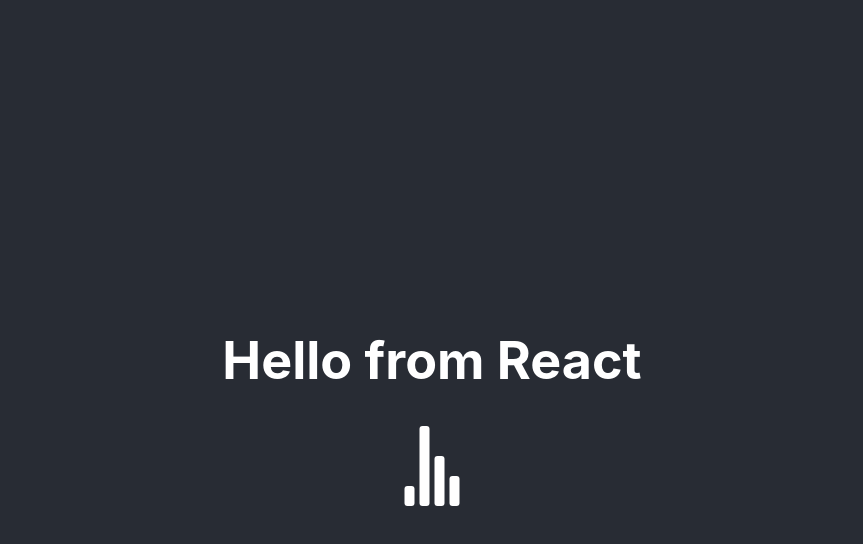
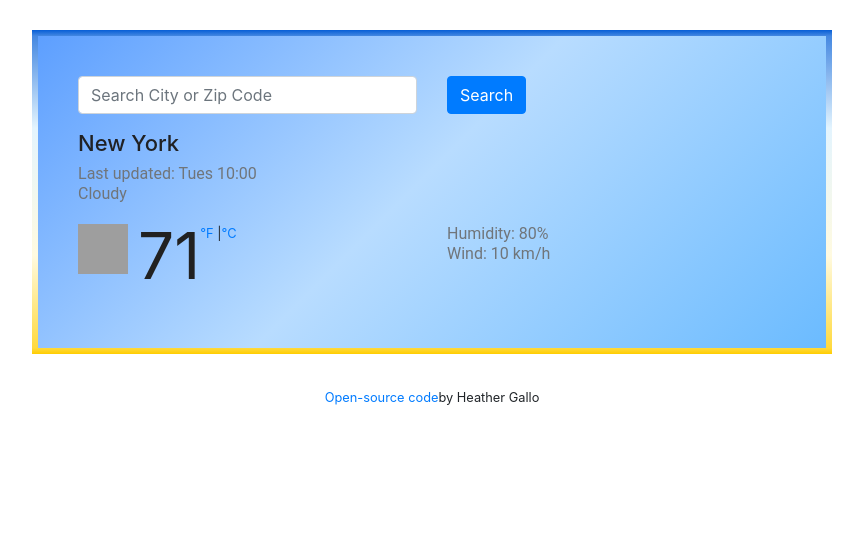
Before and after one commit to heathergallo513/weather-react, a React (Create React App) app: page / in a window 1280 px wide. Shown: the top 544 px of the page, without its empty margins (208-1071 px from the left). Built offline with nearby package versions, Linux system fonts and the light colour scheme; no server answers; grey boxes are pictures that could not be loaded.

Commit message:
moved Codesandbox search engine project over to react VS

```diff
--- a/src/App.css
+++ b/src/App.css
@@ -1,38 +1,109 @@
-.App {
+body {
+  font-family: "Google Sans", Roboto, arial, sans-serif;
+}
+
+.container {
+  display: block;
+}
+
+#city {
+  font-size: 22px;
+}
+
+.weather-app {
+  border: 2px solid yellow;
+  padding: 40px;
+  max-width: 800px;
+  margin: 30px auto;
+
+  border-image: linear-gradient(#075ed6, #e3f4fe, #fffae0, #ffcd00) 30;
+  border-width: 6px;
+  border-style: solid;
+  background-image: linear-gradient(
+    -225deg,
+    #5d9fff 0%,
+    #b8dcff 48%,
+    #6bbbff 100%
+  );
+  background-blend-mode: normal, lighten, soft-light;
+}
+footer {
   text-align: center;
 }
 
-.App-logo {
-  height: 40vmin;
-  pointer-events: none;
+h1 {
+  color: rgb(32, 33, 36);
+  display: block;
+  font-size: 22px;
+  font-weight: 400;
+  height: 26px;
+  line-height: 26px;
+  margin-bottom: 0;
 }
 
-@media (prefers-reduced-motion: no-preference) {
-  .App-logo {
-    animation: App-logo-spin infinite 20s linear;
-  }
+ul {
+  margin: 0;
+  padding: 0;
 }
 
-.App-header {
-  background-color: #282c34;
-  min-height: 100vh;
-  display: flex;
-  flex-direction: column;
-  align-items: center;
-  justify-content: center;
-  font-size: calc(10px + 2vmin);
-  color: white;
+li {
+  list-style: none;
+  color: rgb(112, 117, 122);
+  font-family: Roboto, arial, sans-serif;
+  font-size: 16px;
+  font-weight: 400;
+  line-height: 20px;
+  margin: 0;
+  padding: 0;
+}
+li:first-letter {
+  text-transform: capitalize;
 }
 
-.App-link {
-  color: #61dafb;
+.overview {
+  margin-bottom: 20px;
 }
 
-@keyframes App-logo-spin {
-  from {
-    transform: rotate(0deg);
-  }
-  to {
-    transform: rotate(360deg);
-  }
+.weather-temperature img {
+  margin-right: 10px;
 }
+
+.weather-temperature strong {
+  color: rgb(33, 33, 33);
+  font-size: 64px;
+  font-weight: 400;
+  line-height: 1;
+}
+.weather-temperature .units {
+  position: relative;
+  font-size: 16px;
+  top: -40x;
+}
+
+.weather-temperature .active {
+  color: rgb(112, 117, 122);
+  cursor: default;
+}
+
+.weather-temperature .active:hover {
+  text-decoration: none;
+}
+
+.weather-forecast {
+  margin-top: 20px;
+  text-align: center;
+  color: rgb(32, 33, 36);
+}
+
+.weather-forecast-date {
+  font-size: 16px;
+  opacity: 0.5;
+}
+
+.weather-forecast-temp-min {
+  opacity: 0.5;
+}
+
+.weather-forecast-temp {
+  font-size: 12px;
+}
--- a/src/App.js
+++ b/src/App.js
@@ -1,15 +1,111 @@
 import "./App.css";
 import Weather from "./Weather";
 
-function App() {
+export default function App() {
   return (
     <div className="App">
-      <header className="App-header">
-        <h1>Hello from React</h1>
-        <Weather city="New York" />
-      </header>
+      <html lang="en">
+        <head>
+          <meta charset="UTF-8" />
+          <meta http-equiv="X-UA-Compatible" content="IE=edge" />
+          <meta
+            name="viewport"
+            content="width=device-width, initial-scale=1.0"
+          />
+          <script src="https://unpkg.com/axios/dist/axios.min.js"></script>
+          <link
+            rel="stylesheet"
+            href="https://cdn.jsdelivr.net/npm/bootstrap@4.3.1/dist/css/bootstrap.min.css"
+            integrity="sha384-ggOyR0iXCbMQv3Xipma34MD+dH/1fQ784/j6cY/iJTQUOhcWr7x9JvoRxT2MZw1T"
+            crossorigin="anonymous"
+          />
+
+          <title>Weather App</title>
+        </head>
+        <body>
+          <div className="container">
+            <div className="weather-app">
+              <form id="search-form" className="mb-3">
+                <div className="row">
+                  <div className="col-6">
+                    <input
+                      type="search"
+                      placeholder="Search City or Zip Code"
+                      className="form-control"
+                      id="city-input"
+                      autocomplete="off"
+                    />
+                  </div>
+                  <div className="col-3">
+                    <input
+                      type="submit"
+                      value="Search"
+                      className="btn btn-primary"
+                    />
+                  </div>
+                </div>
+              </form>
+              <div className="overview">
+                <h1 id="city">New York</h1>
+                <ul>
+                  <li>Last updated: Tues 10:00</li>
+                  <li id="description">Cloudy</li>
+                </ul>
+              </div>
+              <div className="row">
+                <div className="col-6">
+                  <div className="d-flex weather-temperature">
+                    <img
+                      src="	https://ssl.gstatic.com/onebox/weather/64/sunny.png"
+                      width="50"
+                      height="50"
+                      alt="clear"
+                      id="icon"
+                    />
+
+                    <strong id="temperature">71</strong>
+                    <small>
+                      <a href="/#" id="fahrenheit-link">
+                        °F
+                      </a>{" "}
+                      |
+                      <a href="/#" id="celcius-link">
+                        °C
+                      </a>
+                    </small>
+                    <span />
+                  </div>
+                </div>
+                <div className="col-6">
+                  <ul>
+                    <li>
+                      Humidity: <span id="humidity">80</span>%
+                    </li>
+                    <li>
+                      Wind: <span id="wind">10 </span>km/h
+                    </li>
+                  </ul>
+                </div>
+              </div>
+
+              <div className="weather-forecast" id="forecast"></div>
+            </div>
+            <footer>
+              <small>
+                <a
+                  href="https://github.com/heathergallo513/GitHub-Weather-Challenge"
+                  target="_blank"
+                  rel="noopener noreferrer"
+                >
+                  Open-source code
+                </a>
+                by Heather Gallo
+              </small>
+            </footer>
+            <script src="src/index.js"></script>
+          </div>
+        </body>
+      </html>
     </div>
   );
 }
-
-export default App;
```
Also changed, not shown: src/SearchEngline.js (added, +66 -0 lines).
